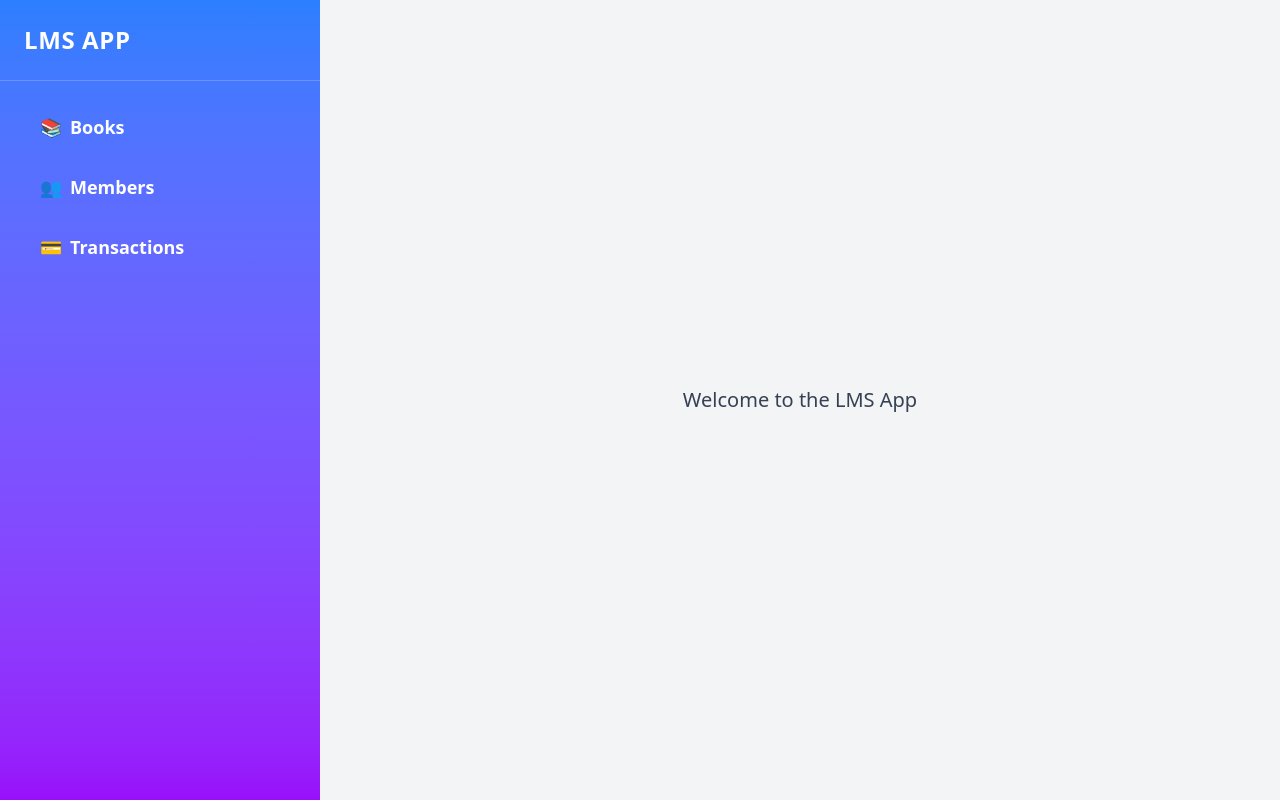
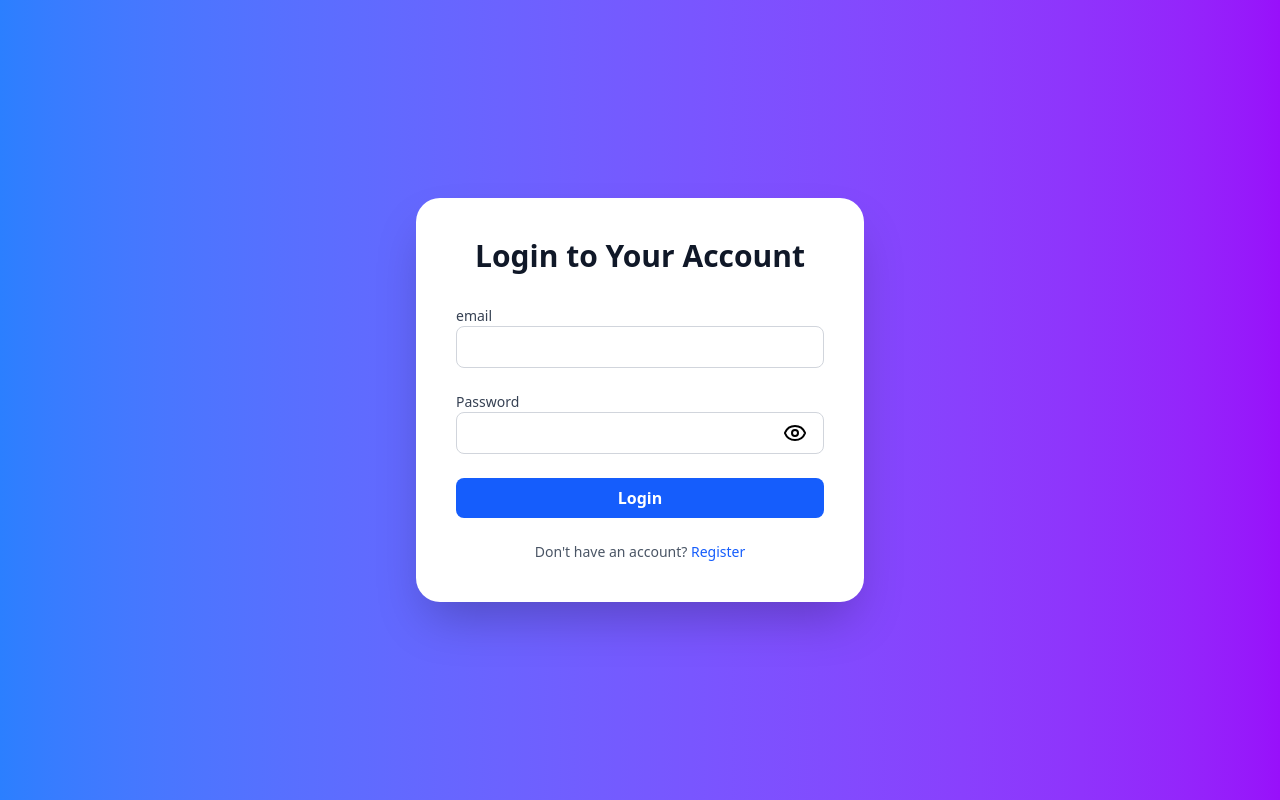
Before and after one commit to ksamrat224/LMS, a React (Vite) app in the folder Frontend/: page / in a window 1280 px wide. Built offline with nearby package versions, Linux system fonts and the light colour scheme.

Commit message:
jwt token protected route added

```diff
--- a/Frontend/src/App.tsx
+++ b/Frontend/src/App.tsx
@@ -3,10 +3,15 @@ import Register from "./pages/Register"
 import Login from "./pages/Login"
 import AppLayout from "./layout/AppLayout"
 
+const ProtectedRoutes = () => {
+  const token = localStorage.getItem("token");
+  return token ? <AppLayout/> : <Login/>
+}
+
 const App = () => {
   return (
     <Routes>
-      <Route path="/" element={<AppLayout />}>
+      <Route path="/" element={<ProtectedRoutes/>}>
         {/* Nested routes can be added here */}
         <Route path="/book" element={<div>Book Page</div>} />
         <Route path="/member" element={<div>Member Page</div>} />
```
